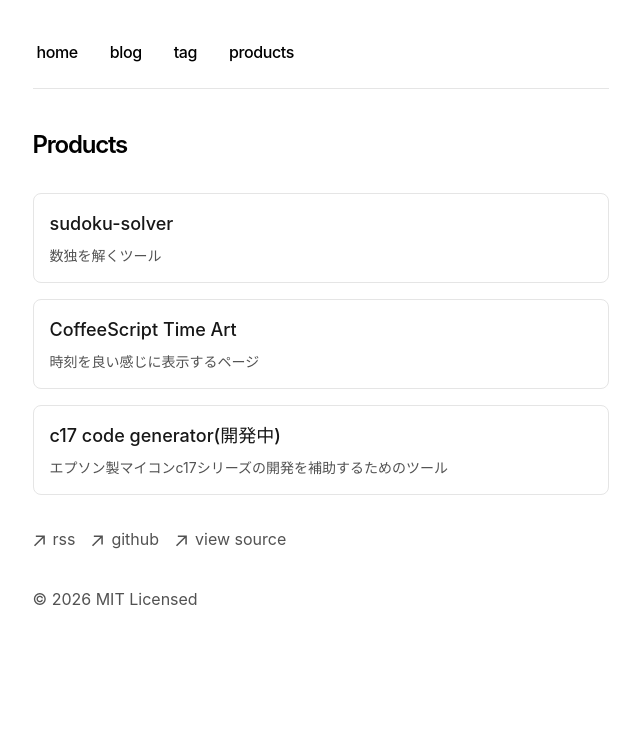
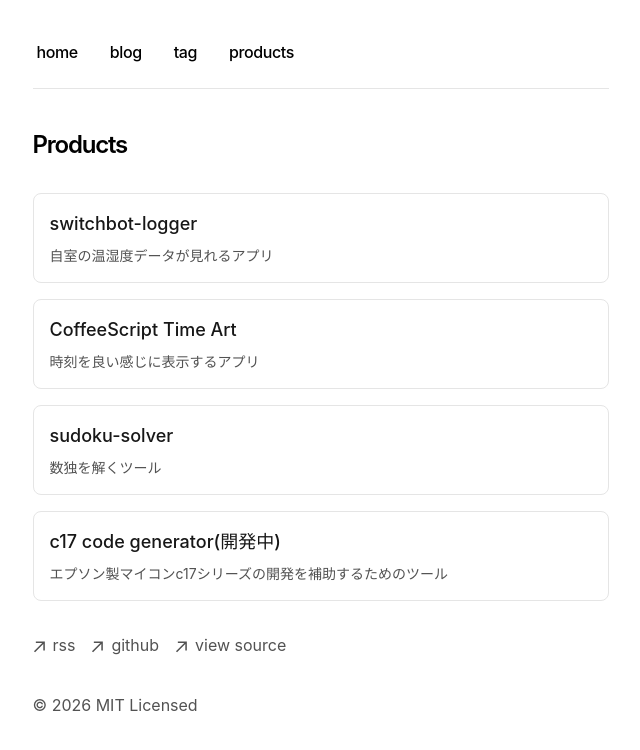
Before and after one commit to naoiw/naoiw.github.io, a Next.js app: page /product in a window 1280 px wide. Shown: the top 750 px of the page, without its empty margins (312-952 px from the left). Built offline with nearby package versions, Linux system fonts and the light colour scheme.

Commit message:
add : プロダクトを追加

```diff
--- a/app/product/products.ts
+++ b/app/product/products.ts
@@ -7,14 +7,19 @@ export type Product = {
 
 export const products: Product[] = [
   {
+    name: 'switchbot-logger',
+    summary: '自室の温湿度データが見れるアプリ',
+    url: 'https://naoiw.github.io/switchbot-logger/',
+  },
+  {
+    name: 'CoffeeScript Time Art',
+    summary: '時刻を良い感じに表示するアプリ',
+    url: 'https://naoiw.github.io/coffee-clock-view/',
+  },
+  {
     name: 'sudoku-solver',
     summary: '数独を解くツール',
     url: 'https://naoiw.github.io/sudoku-solver/',
-  },
-  {
-    name: 'CoffeeScript Time Art',
-    summary: '時刻を良い感じに表示するページ',
-    url: 'https://naoiw.github.io/coffee-clock-view/',
   },
   {
     name: 'c17 code generator(開発中)',
```
